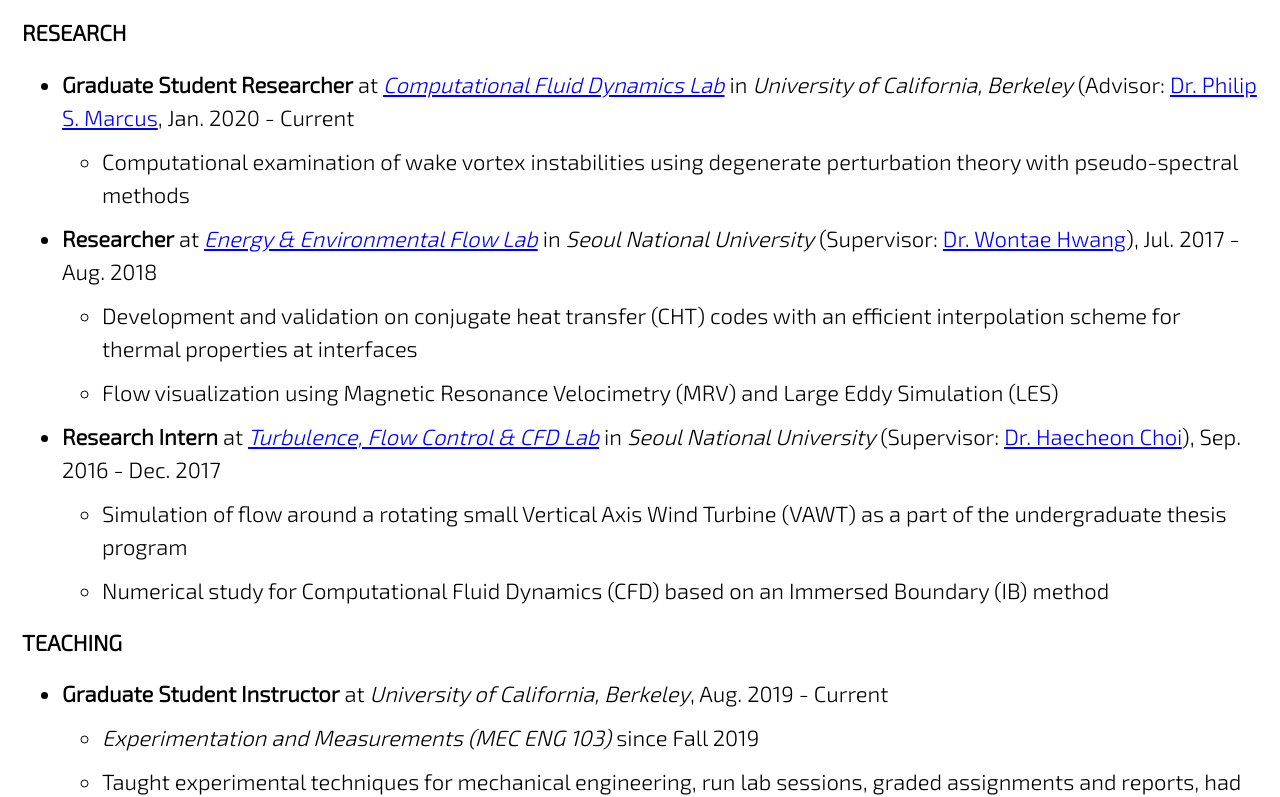
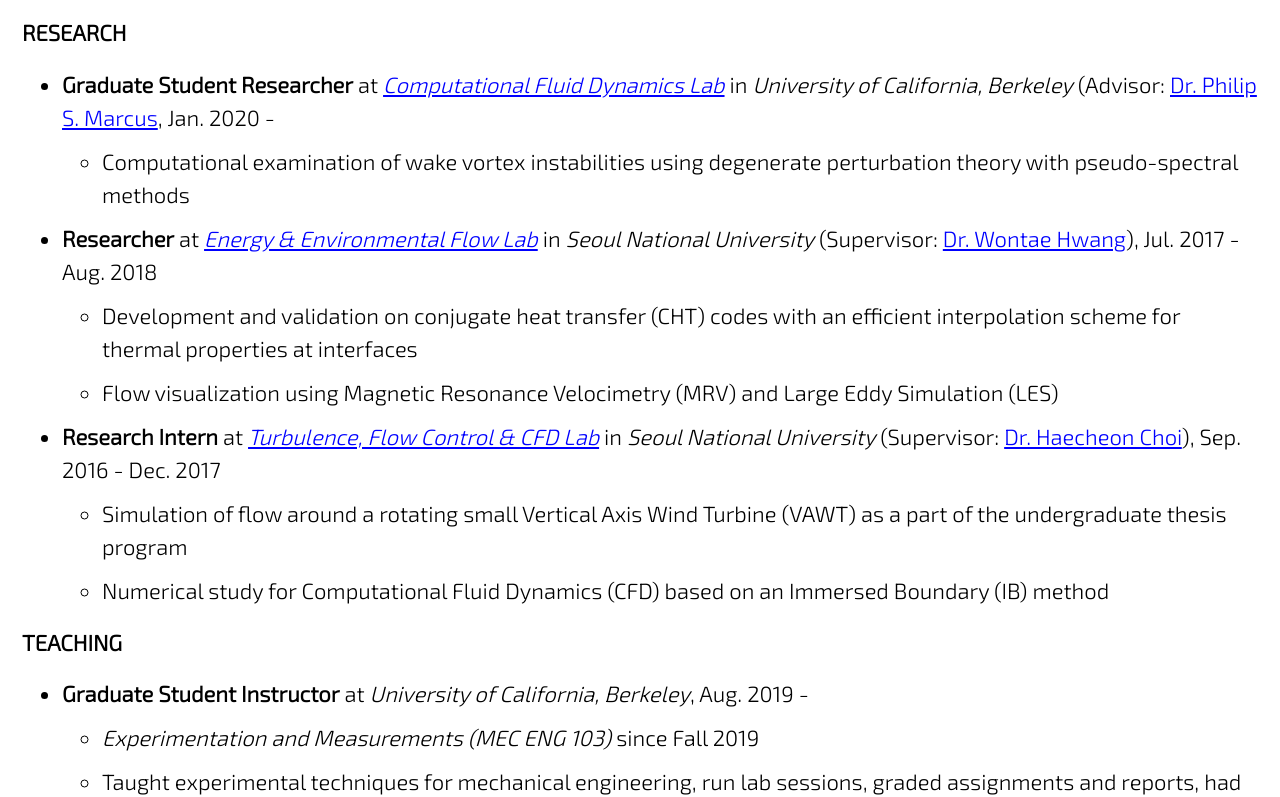
Before and after one commit to jun9303/jun9303.github.io, a Jekyll site: the page built from _pages/about.md, in a window 1280 px wide and 1400 px high, scrolled down 1365 px. Shown: the part 156-953 px from the top of the window. Built offline with Jekyll 4.4.1, drawn with Linux system fonts in a browser that asks for light colours; cached includes are drawn as plain includes; nearby versions of some CDN libraries.

Commit message:
Signed-off-by: jun9303 <jun9303@gmail.com>

```diff
--- a/_pages/about.md
+++ b/_pages/about.md
@@ -54,7 +54,7 @@ feature_row:
 
 ### RESEARCH
 
-- **Graduate Student Researcher** at *[Computational Fluid Dynamics Lab](https://cfd.me.berkeley.edu/)* in *University of California, Berkeley* (Advisor:  [Dr. Philip S. Marcus](https://me.berkeley.edu/people/philip-s-marcus/), Jan. 2020 - Current
+- **Graduate Student Researcher** at *[Computational Fluid Dynamics Lab](https://cfd.me.berkeley.edu/)* in *University of California, Berkeley* (Advisor:  [Dr. Philip S. Marcus](https://me.berkeley.edu/people/philip-s-marcus/), Jan. 2020 -
   + Computational examination of wake vortex instabilities using degenerate perturbation theory with pseudo-spectral methods
 
 - **Researcher** at *[Energy & Environmental Flow Lab](http://eeflow.snu.ac.kr)* in *Seoul National University* (Supervisor: [Dr. Wontae Hwang](http://me.snu.ac.kr/node/141)), Jul. 2017 - Aug. 2018
@@ -67,7 +67,7 @@ feature_row:
 
 ### TEACHING
 
-- **Graduate Student Instructor** at *University of California, Berkeley*, Aug. 2019 - Current
+- **Graduate Student Instructor** at *University of California, Berkeley*, Aug. 2019 -
   + *Experimentation and Measurements (MEC ENG 103)* since Fall 2019
   + Taught experimental techniques for mechanical engineering, run lab sessions, graded assignments and reports, had office hours and answered questions in person and online
 
```
